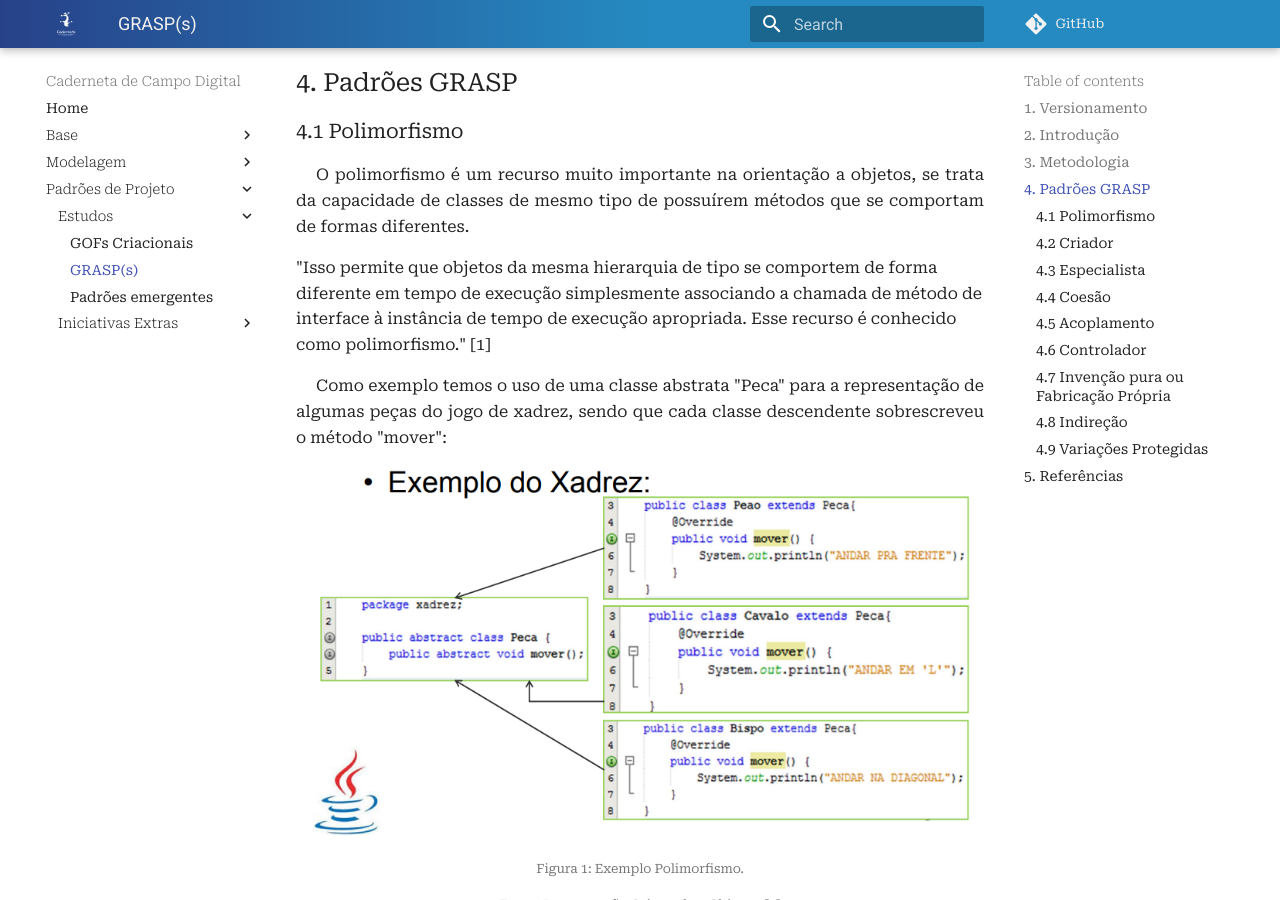
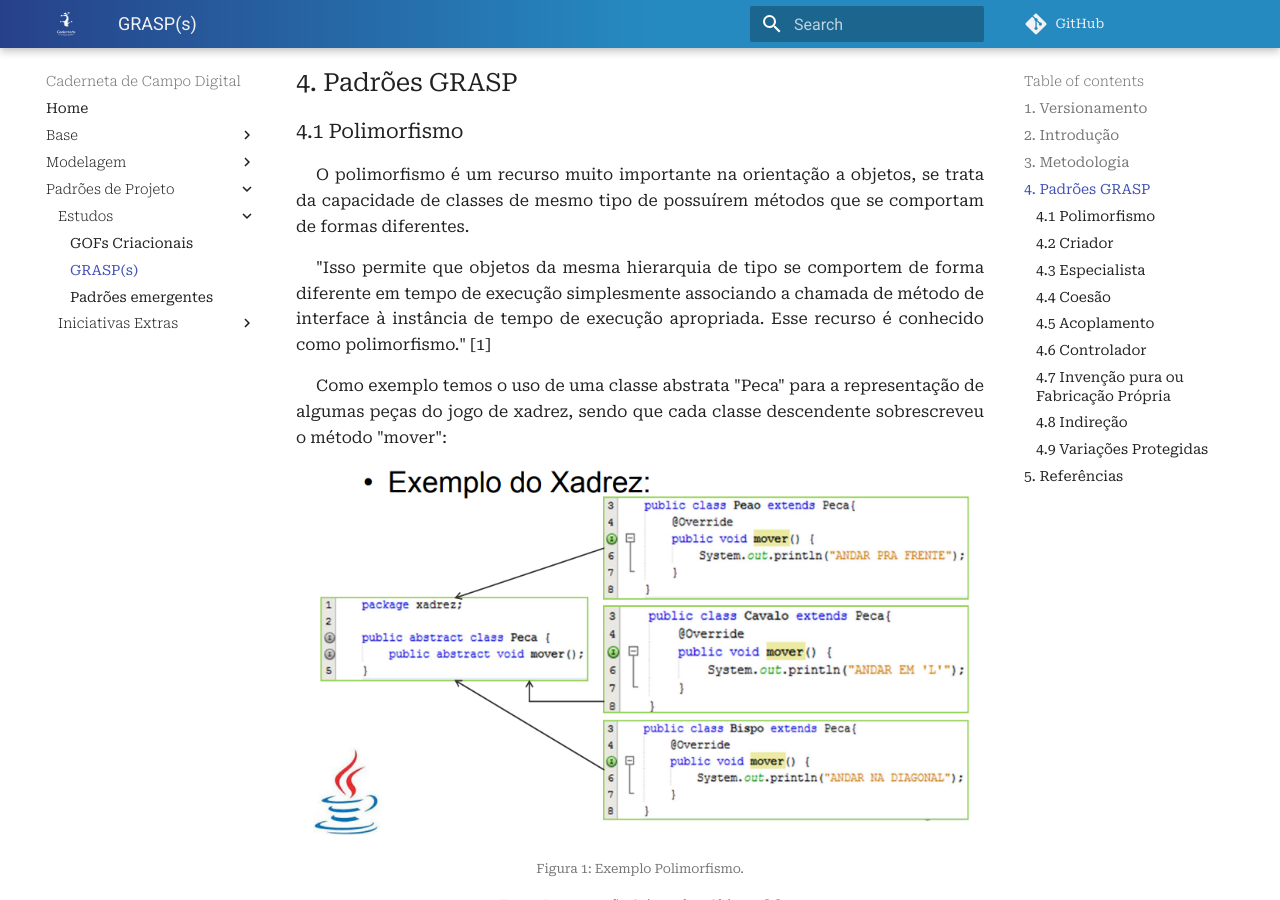
Before and after one commit to UnBArqDsw2021-2/2021.2_G4_CadernetaDeCampoDigital_docs, an MkDocs documentation site: the page built from docs/padroes_projetos/estudos/grasp.md, in a window 1280 px wide and 900 px high, scrolled down 1079 px. Built offline with MkDocs 1.6.1 and Material for MkDocs 9.7.7, drawn with Linux system fonts in a browser that asks for light colours; comment, search, counter and statistics services are not loaded.

Commit message:
(#93) Corrigindo formatação do paragrafo

```diff
--- a/docs/padroes_projetos/estudos/grasp.md
+++ b/docs/padroes_projetos/estudos/grasp.md
@@ -25,7 +25,7 @@ Quando usados de forma eficaz, eles podem ajudar a melhorar a eficiência no esf
 
 <p align="justify" style="text-indent: 20px">O polimorfismo é um recurso muito importante na orientação a objetos, se trata da capacidade de classes de mesmo tipo de possuírem métodos que se comportam de formas diferentes. </p>
 
-<p>"Isso permite que objetos da mesma hierarquia de tipo se comportem de forma diferente em tempo de execução simplesmente associando a chamada de método de interface à instância de tempo de execução apropriada. Esse recurso é conhecido como polimorfismo." [1]</p>
+<p align="justify" style="text-indent: 20px">"Isso permite que objetos da mesma hierarquia de tipo se comportem de forma diferente em tempo de execução simplesmente associando a chamada de método de interface à instância de tempo de execução apropriada. Esse recurso é conhecido como polimorfismo." [1]</p>
 
 <p align="justify" style="text-indent: 20px">Como exemplo temos o uso de uma classe abstrata "Peca" para a representação de algumas peças do jogo de xadrez, sendo que cada classe descendente sobrescreveu o método "mover":</p>
 
```
